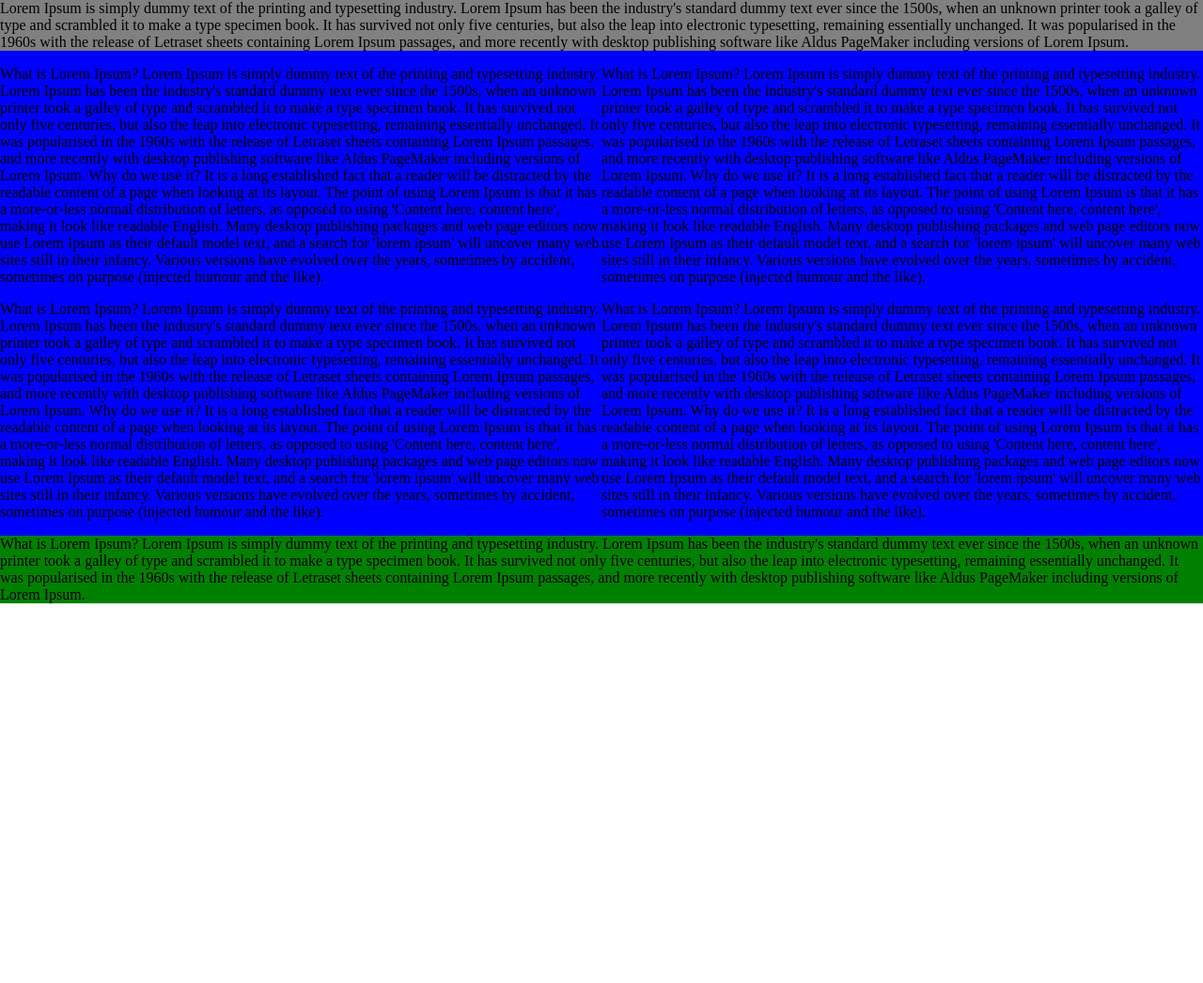
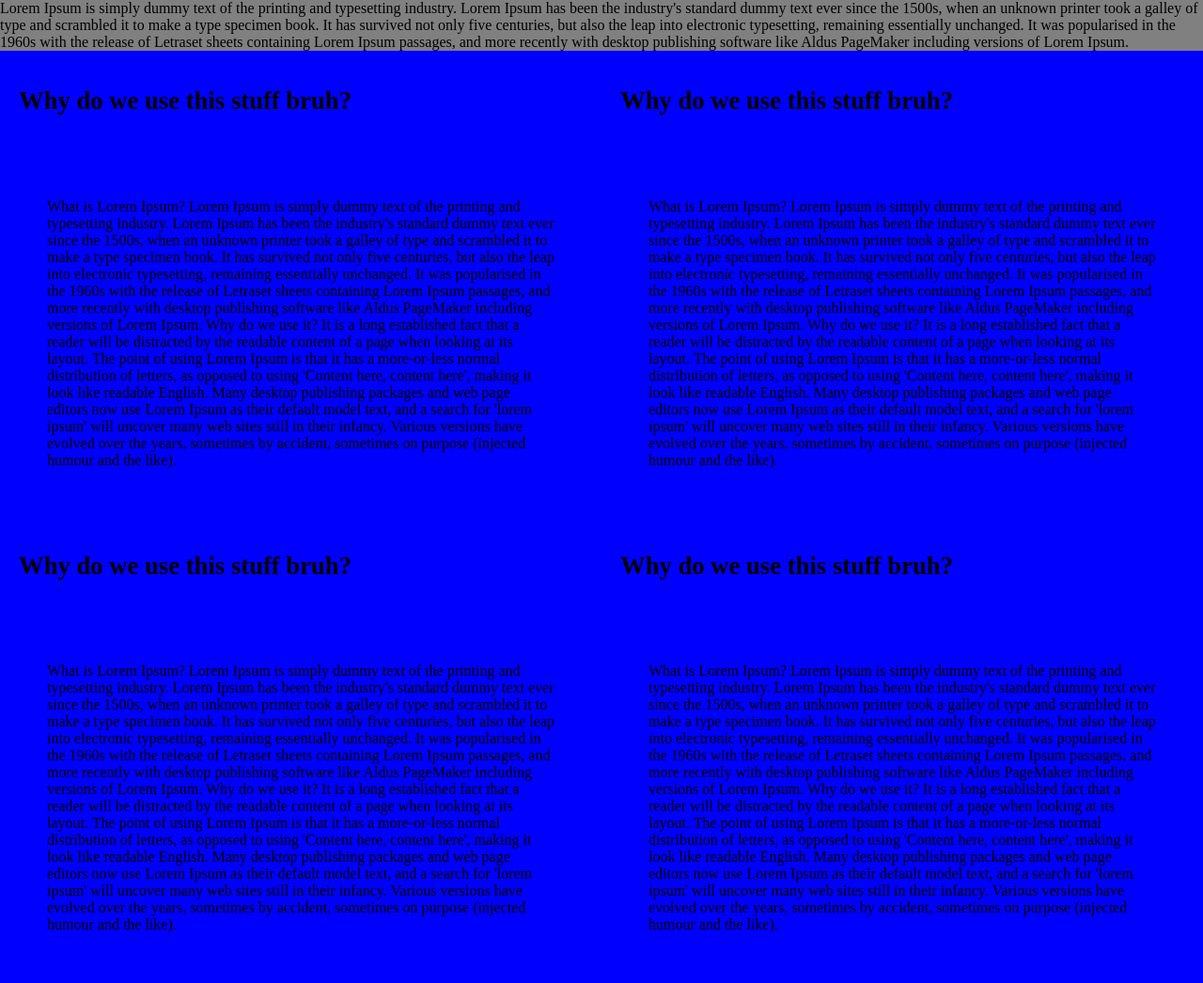
Before and after one commit to angrylobster/css-exercise, a plain HTML site: page index.html in a window 1280 px wide. Shown: the top 1046 px of the page at 94% size. Before the commit the page ends 800 px from the top, so only its background shows below. Drawn offline with Linux system fonts and the light colour scheme.

Commit message:
Make some changes with padding aand margins

```diff
--- a/index.html
+++ b/index.html
@@ -13,7 +13,11 @@
     <div id="container">
         <div class="column" id="left">
             <div id="left-one">
+                <h1>
+                    Why do we use this stuff bruh?
+                </h1>
                 <p>
+
                     What is Lorem Ipsum?
                     Lorem Ipsum is simply dummy text of the printing and typesetting industry. Lorem Ipsum has been the industry's standard dummy text ever since the 1500s, when an unknown printer took a galley of type and scrambled it to make a type specimen book. It has survived not only five centuries, but also the leap into electronic typesetting, remaining essentially unchanged. It was popularised in the 1960s with the release of Letraset sheets containing Lorem Ipsum passages, and more recently with desktop publishing software like Aldus PageMaker including versions of Lorem Ipsum.
 
@@ -23,7 +27,11 @@
             </div>
 
             <div id="left-two">
+                <h1>
+                    Why do we use this stuff bruh?
+                </h1>
                 <p>
+
                     What is Lorem Ipsum?
                     Lorem Ipsum is simply dummy text of the printing and typesetting industry. Lorem Ipsum has been the industry's standard dummy text ever since the 1500s, when an unknown printer took a galley of type and scrambled it to make a type specimen book. It has survived not only five centuries, but also the leap into electronic typesetting, remaining essentially unchanged. It was popularised in the 1960s with the release of Letraset sheets containing Lorem Ipsum passages, and more recently with desktop publishing software like Aldus PageMaker including versions of Lorem Ipsum.
 
@@ -35,7 +43,11 @@
         </div>
         <div class="column" id="right">
             <div id="right-one">
+                <h1>
+                    Why do we use this stuff bruh?
+                </h1>
                 <p>
+
                     What is Lorem Ipsum?
                     Lorem Ipsum is simply dummy text of the printing and typesetting industry. Lorem Ipsum has been the industry's standard dummy text ever since the 1500s, when an unknown printer took a galley of type and scrambled it to make a type specimen book. It has survived not only five centuries, but also the leap into electronic typesetting, remaining essentially unchanged. It was popularised in the 1960s with the release of Letraset sheets containing Lorem Ipsum passages, and more recently with desktop publishing software like Aldus PageMaker including versions of Lorem Ipsum.
 
@@ -44,6 +56,9 @@
                 </p>
             </div>
             <div id="right-two">
+                <h1>
+                    Why do we use this stuff bruh?
+                </h1>
                 <p>
                     What is Lorem Ipsum?
                     Lorem Ipsum is simply dummy text of the printing and typesetting industry. Lorem Ipsum has been the industry's standard dummy text ever since the 1500s, when an unknown printer took a galley of type and scrambled it to make a type specimen book. It has survived not only five centuries, but also the leap into electronic typesetting, remaining essentially unchanged. It was popularised in the 1960s with the release of Letraset sheets containing Lorem Ipsum passages, and more recently with desktop publishing software like Aldus PageMaker including versions of Lorem Ipsum.
--- a/style.css
+++ b/style.css
@@ -5,6 +5,7 @@ body{
 
 #container{
 	font-size: 0;
+	background-color:red;
 }
 
 .header{
@@ -21,4 +22,14 @@ body{
     padding:0;
     font-size: 12pt;
     display: inline-block;
+    /*padding: 2%;*/
 }
+
+h1{
+	font-size: 20pt;
+	font-weight: bold;
+	padding:20px;
+}
+p{
+	padding: 50px;
+}
```
